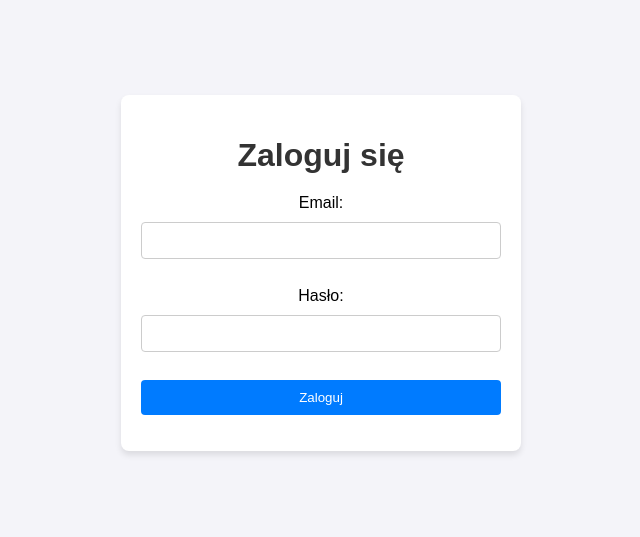
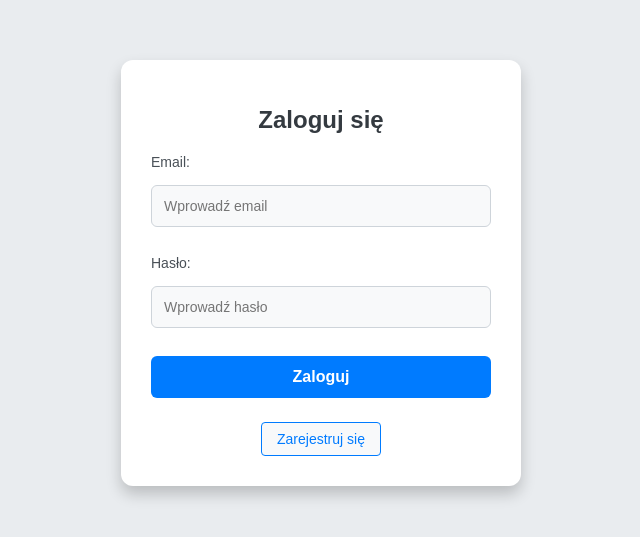
Before and after one commit to MikolajGl/moj-projekt, a website: page public/main.html in a window 1280 px wide. Shown: the part 127-664 px from the top of the page, without its empty margins (319-959 px from the left). Drawn offline with Linux system fonts and the light colour scheme.

Commit message:
css added

```diff
--- a/public/main.html
+++ b/public/main.html
@@ -11,12 +11,13 @@
         <h1>Zaloguj się</h1>
         <form id="loginForm">
             <label for="email">Email:</label>
-            <input type="email" id="email" required><br><br>
+            <input type="email" id="email" placeholder="Wprowadź email" required><br><br>
             <label for="password">Hasło:</label>
-            <input type="password" id="password" required><br><br>
+            <input type="password" id="password" placeholder="Wprowadź hasło" required><br><br>
             <button type="submit">Zaloguj</button>
         </form>
         <p id="responseMessage"></p>
+        <a href="register.html" class="register-link">Zarejestruj się</a>
     </div>
 
     <script>
@@ -24,25 +25,27 @@
         form.addEventListener('submit', async (e) => {
             e.preventDefault();
 
-    const username = document.getElementById('email').value; // Używamy username zamiast email
+            const email = document.getElementById('email').value; // Zmieniono na email dla spójności
             const password = document.getElementById('password').value;
 
             try {
-        const response = await fetch('http://localhost:3001/login', { // Upewnij się, że port jest zgodny z backendem
+                const response = await fetch('http://localhost:3001/login', {
                     method: 'POST',
                     headers: { 'Content-Type': 'application/json' },
-            body: JSON.stringify({ username, password })
+                    body: JSON.stringify({ email, password }) // Wysyłamy email i password
                 });
 
-        const result = await response.json();
+                const resultText = await response.text(); // Pobieramy odpowiedź jako tekst
 
                 if (response.ok) {
-            // Przekierowanie do test1.html po zalogowaniu
+                    // Przekierowanie po poprawnym logowaniu
                     window.location.href = 'test1.html';
                 } else {
-            document.getElementById('responseMessage').innerText = result.message;
+                    // Wyświetlenie komunikatu błędu, jeśli odpowiedź NIE jest OK
+                    document.getElementById('responseMessage').innerText = resultText;
                 }
             } catch (error) {
+                console.error("Błąd logowania:", error);
                 document.getElementById('responseMessage').innerText = "Błąd połączenia z serwerem";
             }
         });
--- a/public/styles.css
+++ b/public/styles.css
@@ -1,6 +1,6 @@
 body {
-    font-family: Arial, sans-serif;
-    background-color: #f4f4f9;
+    font-family: 'Arial', sans-serif;
+    background-color: #e9ecef;
     margin: 0;
     padding: 0;
     display: flex;
@@ -11,48 +11,116 @@ body {
 
 .container {
     text-align: center;
-    background: #fff;
-    padding: 20px;
-    border-radius: 8px;
-    box-shadow: 0 4px 6px rgba(0, 0, 0, 0.1);
+    background: #ffffff;
+    padding: 30px;
+    border-radius: 12px;
+    box-shadow: 0 8px 15px rgba(0, 0, 0, 0.2);
     width: 90%;
     max-width: 400px;
     box-sizing: border-box;
+    transition: transform 0.3s ease, box-shadow 0.3s ease;
+}
+
+.container:hover {
+    transform: translateY(-5px);
+    box-shadow: 0 12px 20px rgba(0, 0, 0, 0.3);
+}
+
+.register-link {
+    display: inline-block;
+    margin-top: 10px;
+    padding: 8px 15px;
+    font-size: 14px;
+    text-decoration: none;
+    color: #007BFF;
+    border: 1px solid #007BFF;
+    border-radius: 4px;
+    background-color: #f8f9fa;
+    transition: background-color 0.3s ease, color 0.3s ease;
+    text-align: center;
+}
+
+.register-link:hover {
+    background-color: #007BFF;
+    color: white;
 }
 
 h1 {
-    color: #333;
+    color: #343a40;
     margin-bottom: 20px;
+    font-size: 24px;
+    font-weight: bold;
 }
 
 form {
     margin: 0;
 }
 
+label {
+    display: block;
+    text-align: left;
+    margin-bottom: 5px;
+    font-size: 14px;
+    color: #495057;
+}
+
 input {
     width: 100%;
-    padding: 10px;
+    padding: 12px;
     margin: 10px 0;
-    border: 1px solid #ccc;
-    border-radius: 4px;
+    border: 1px solid #ced4da;
+    border-radius: 6px;
     box-sizing: border-box;
+    font-size: 14px;
+    background-color: #f8f9fa;
+    transition: border-color 0.3s ease, box-shadow 0.3s ease;
+}
+
+input:focus {
+    border-color: #007BFF;
+    box-shadow: 0 0 5px rgba(0, 123, 255, 0.5);
+    outline: none;
 }
 
 button {
     width: 100%;
-    padding: 10px;
+    padding: 12px;
     background-color: #007BFF;
     color: white;
     border: none;
-    border-radius: 4px;
+    border-radius: 6px;
     cursor: pointer;
+    font-size: 16px;
+    font-weight: bold;
+    transition: background-color 0.3s ease, transform 0.2s ease;
 }
 
 button:hover {
     background-color: #0056b3;
+    transform: scale(1.05);
+}
+
+button:active {
+    transform: scale(0.95);
 }
 
 #responseMessage {
     color: red;
     margin-top: 10px;
+    font-size: 14px;
+    font-weight: bold;
 }
+
+@media (max-width: 480px) {
+    .container {
+        padding: 20px;
+    }
+
+    h1 {
+        font-size: 20px;
+    }
+
+    button {
+        font-size: 14px;
+    }
+}
```
Also changed, not shown: index.js (+7 -3 lines), public/register.html (added, +45 -0 lines), public/test.html (deleted, +0 -34 lines). Lines whose indentation alone changed are shown as unchanged.
